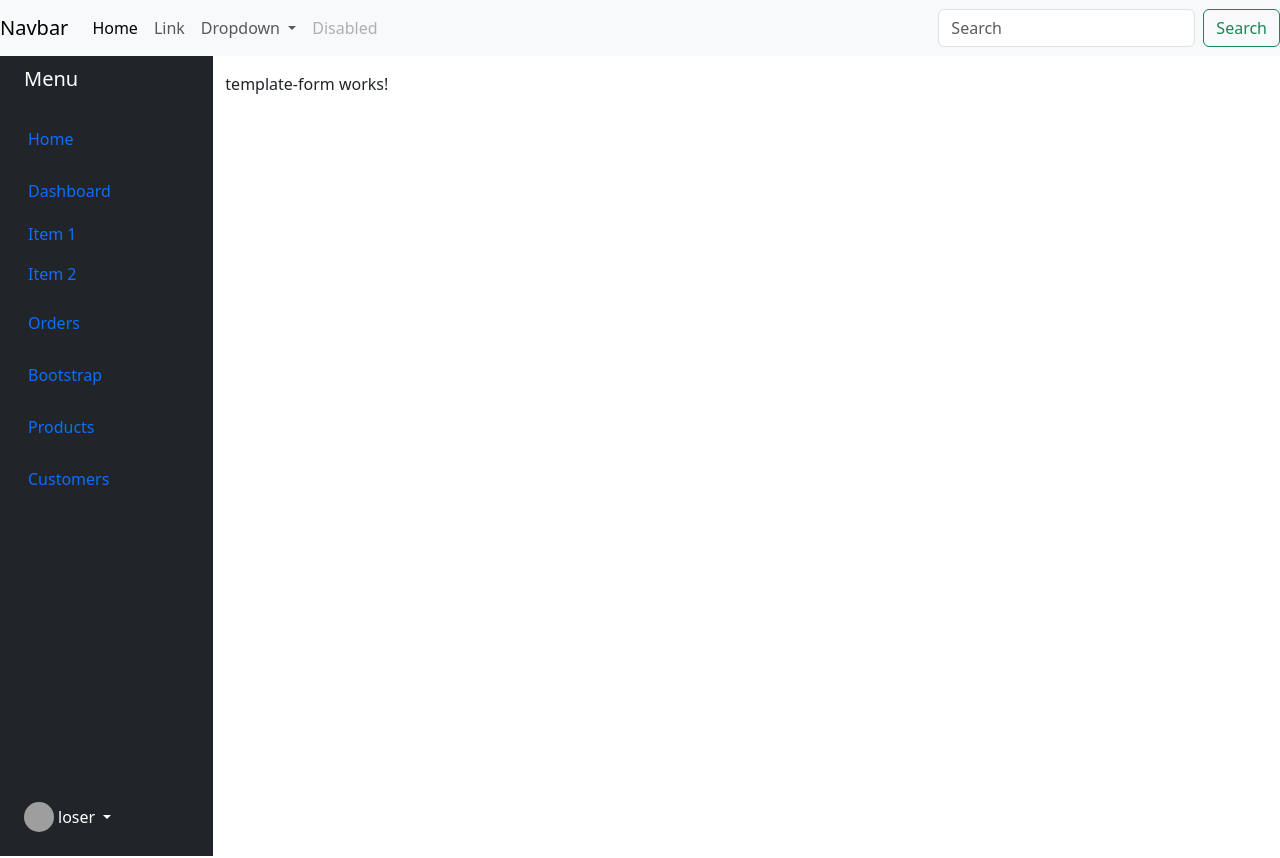
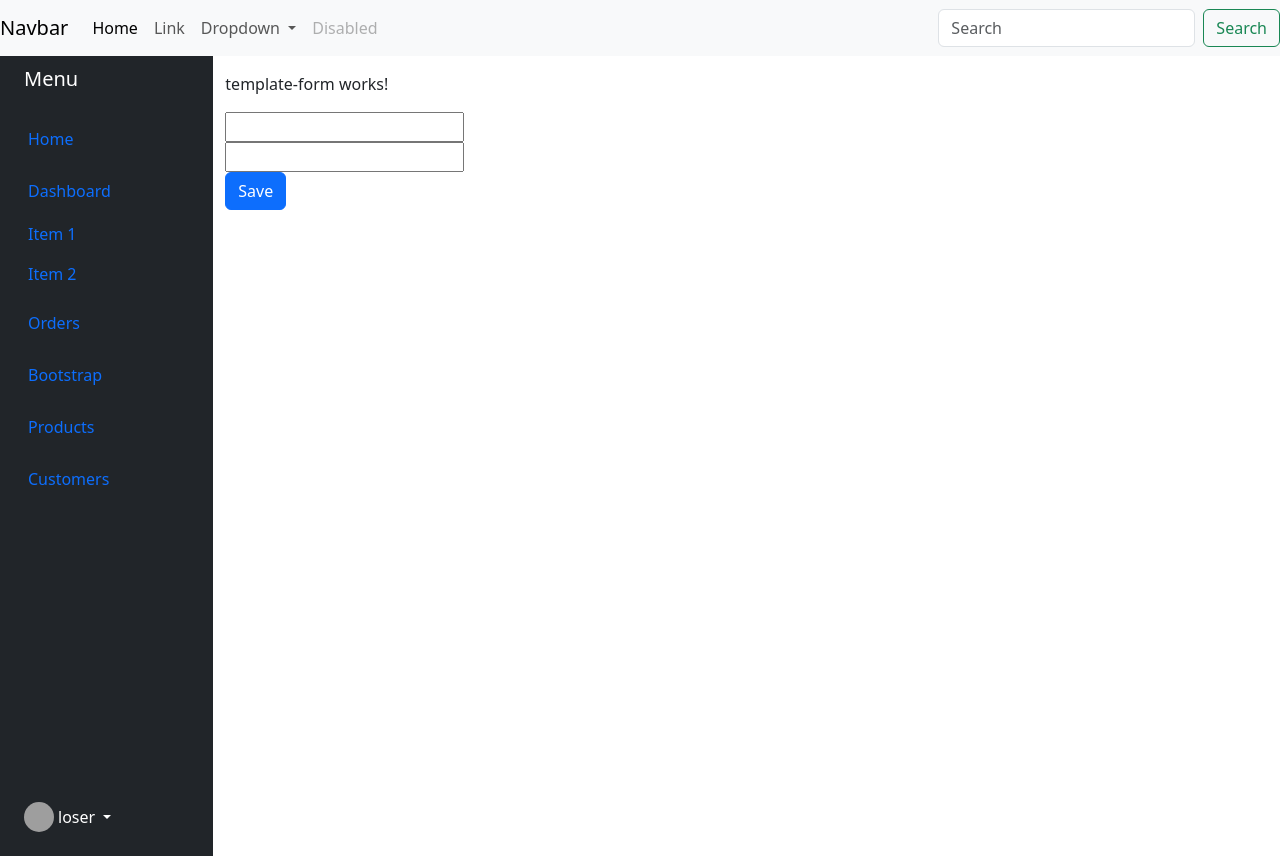
Before and after one commit to AyushiDharmik/workspace1, an Angular app in the folder AngularApp/: page / in a window 1280 px wide. Shown: the top 858 px of the page. Built offline with nearby package versions, Linux system fonts and the light colour scheme; grey boxes are pictures that could not be loaded.

Commit message:
Backup Commit

```diff
--- a/AngularApp/src/app/template-form/template-form.component.html
+++ b/AngularApp/src/app/template-form/template-form.component.html
@@ -1,5 +1,9 @@
 <p>template-form works!</p>
 <form (ngSubmit)="submitData()">
 
-
+    <input type="text" name="Fname" ngModel/>
+    <br>
+    <input type="'text" name="Lname" ngModel/>
+    <br>
+    <button class="btn btn-primary" type ="Submit">Save</button>
 </form>
--- a/AngularApp/src/app/template-form/template-form.component.ts
+++ b/AngularApp/src/app/template-form/template-form.component.ts
@@ -15,9 +15,9 @@ export class TemplateFormComponent implements OnInit {
 
   submitData(form:NgForm)
   {
-    form.value
-    form.valid
-    form.invalid
-    console.log
+    // console.log(form.value)
+    // console.log(form.valid)
+    // console.log(form.invalid)
+    // console.log(form.valid)
   }
 }
```
